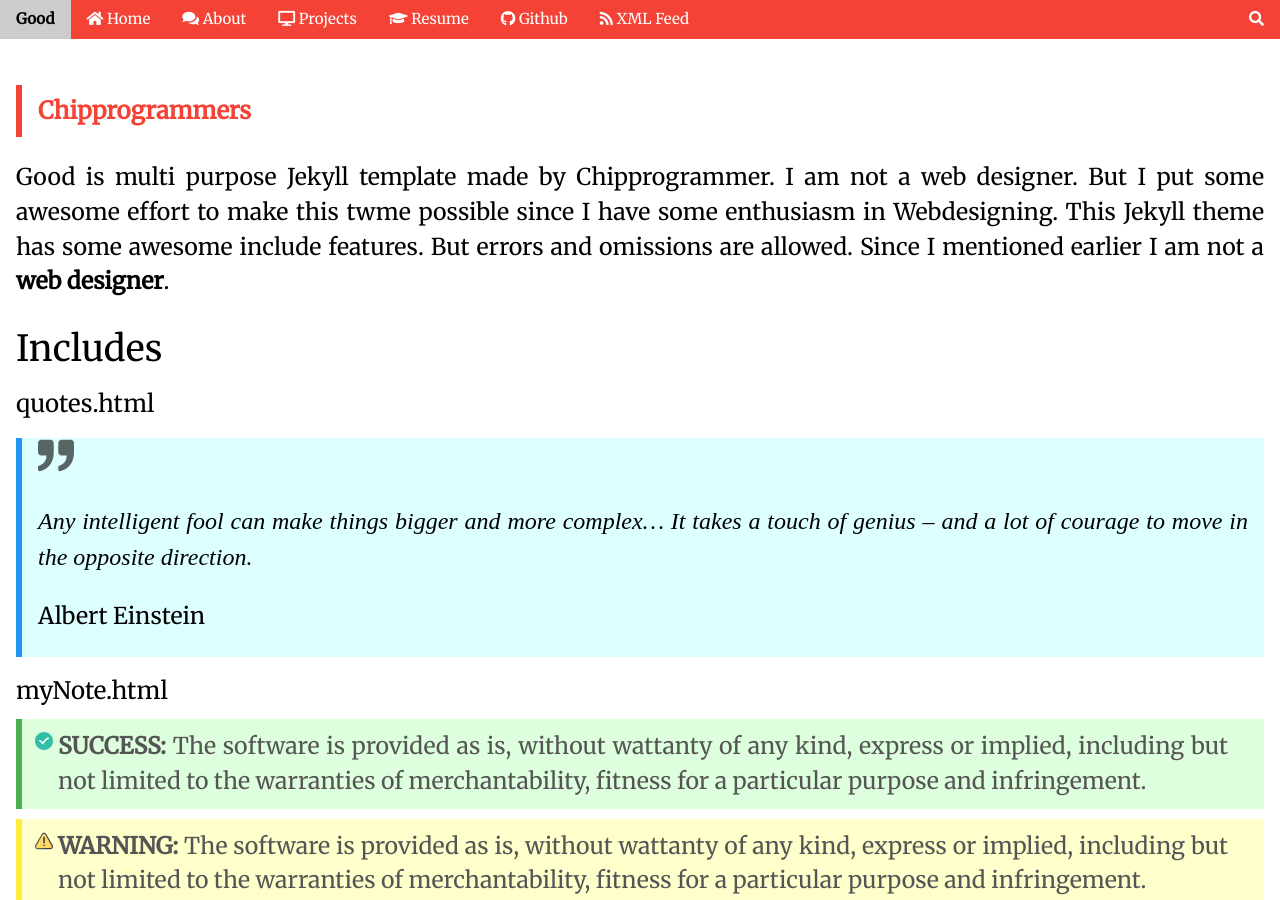
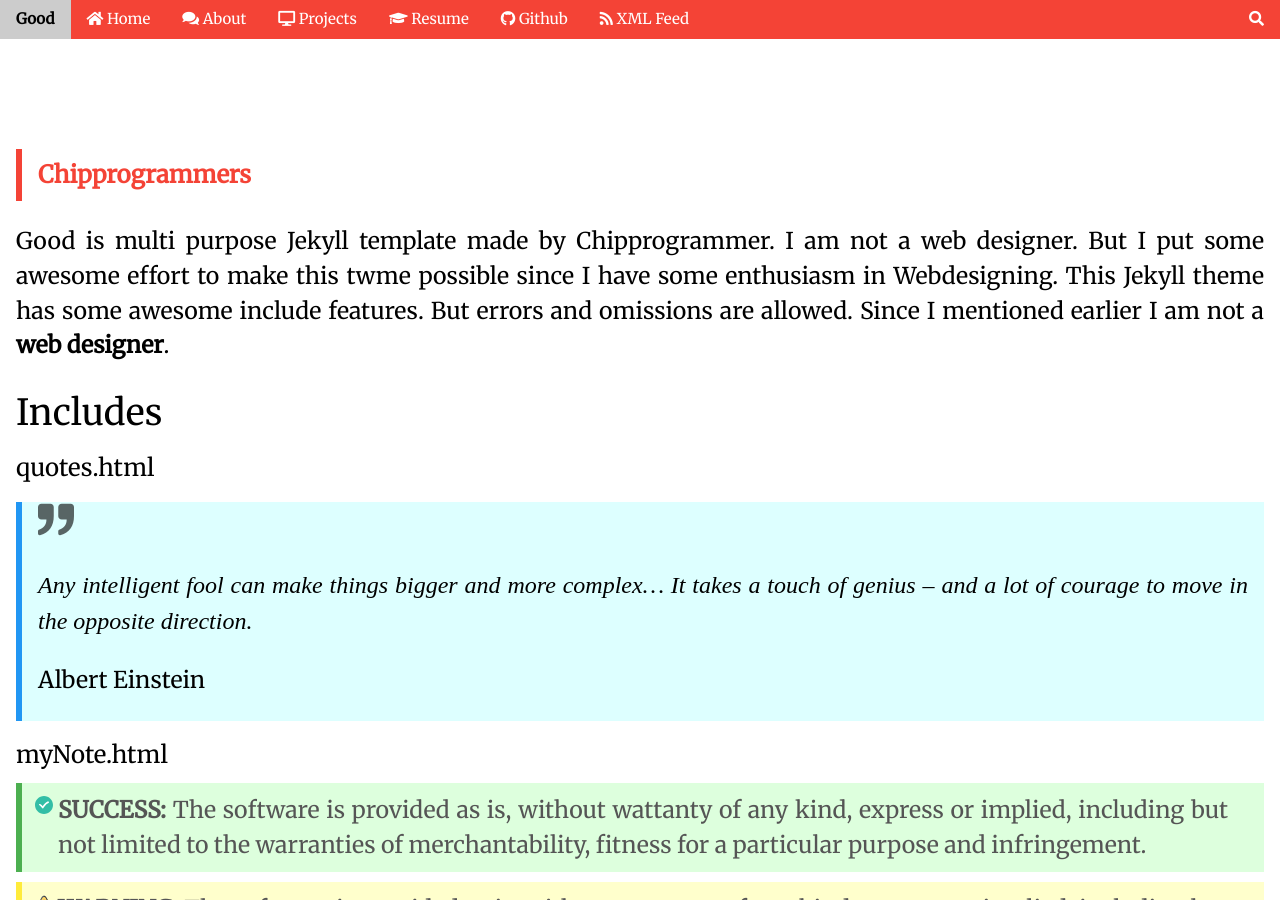
Before and after one commit to chipprogrammers/Good, a Jekyll site: the page built from index.md, in a window 1280 px wide and 900 px high. Built offline with Jekyll 4.4.1, drawn with Linux system fonts in a browser that asks for light colours; comment, search, counter and statistics services are not loaded.

Commit message:
Update default.html

```diff
--- a/_layouts/default.html
+++ b/_layouts/default.html
@@ -6,7 +6,7 @@
 </head>
 <body style="text-align: justify">
   {% include navbar.html %}
-   <div class="w3-container myFont" style="margin-top:75px">
+   <div class="w3-container myFont w3-padding-64" style="margin-top:75px">
      <h1 class="w3-xlarge w3-padding w3-text-red w3-leftbar w3-border-red"><b>{{ page.title }}</b></h1>
      {{ content }}
   </div>
```
